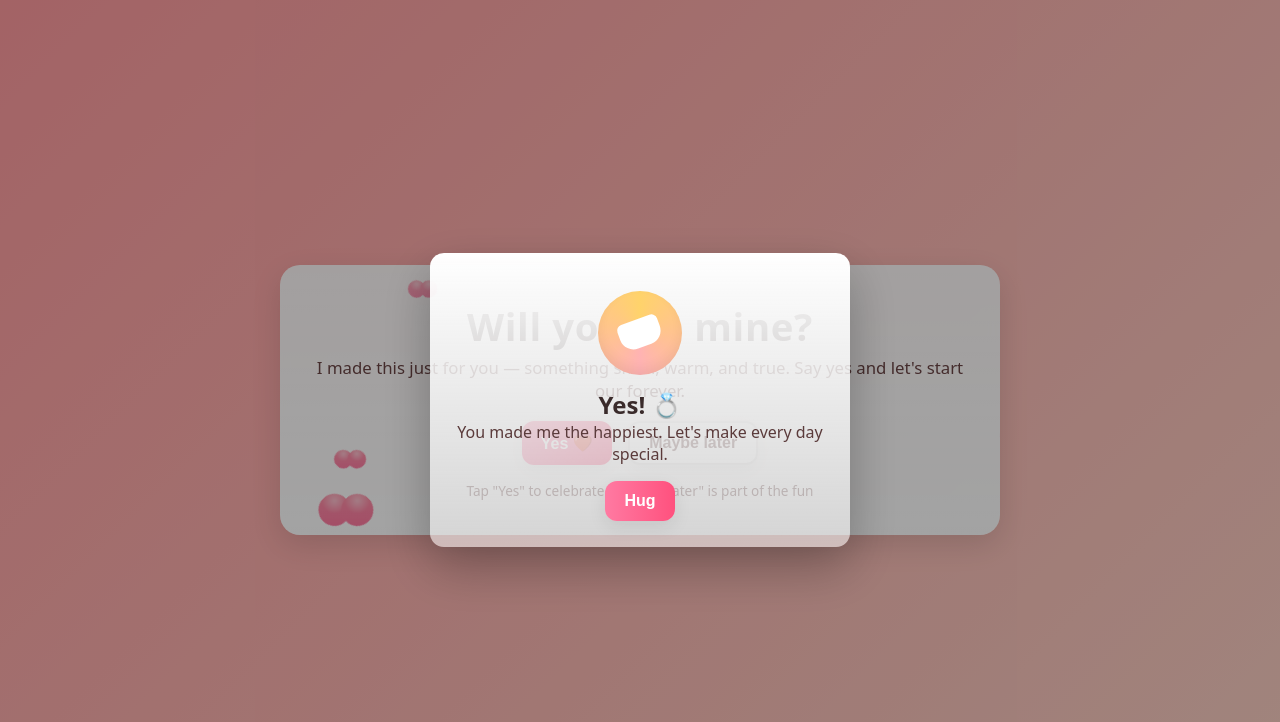
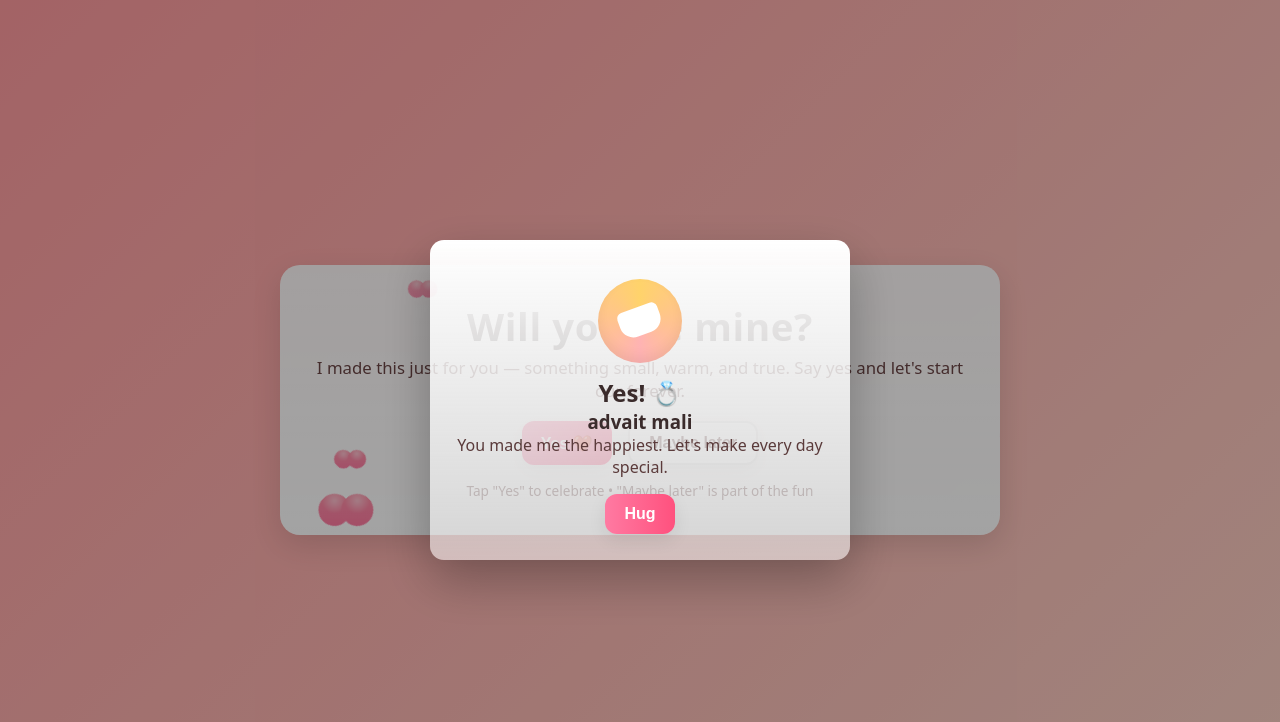
Before and after one commit to onkarmisal005/github2, a plain HTML site: page index.html in a window 1280 px wide. Both pictures are taken after a click on the button "Yes ❤️". Shown: the top 722 px of the page. Drawn offline with Linux system fonts and the light colour scheme.

Commit message:
Add author name to the confirmation popup in the interactive page

```diff
--- a/index.html
+++ b/index.html
@@ -149,6 +149,7 @@
         <div class="popup" role="dialog" aria-modal="true">
             <div class="ring" aria-hidden="true"></div>
             <h2>Yes! 💍</h2>
+            <h3> advait mali</h3>
             <p style="color:#5b3b3b">You made me the happiest. Let's make every day special.</p>
             <div style="margin-top:1rem">
                 <button class="btn-yes" id="close">Hug</button>
```
